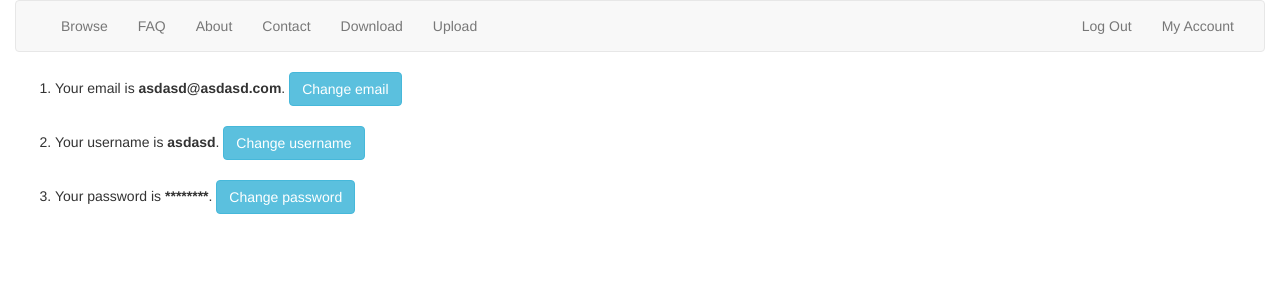
After one commit to timton/parallellearn, a Flask app: page /view_details in a window 1280 px wide. The commit adds this page. Shown: the top 300 px of the page. Run offline with Flask 2, Linux system fonts and the light colour scheme; a user stored in the database is signed in; some libraries are stand-ins or nearby versions.

Commit message:
added change details routes and templates

```diff
--- a/application.py
+++ b/application.py
@@ -44,7 +44,7 @@ def index():
     popular_projects = db.execute("SELECT * FROM (SELECT * FROM projects ORDER BY rating ASC LIMIT 5) \
                               ORDER BY rating DESC")
 
-    # render the user's home page, passing in his data
+    # render the home page, passing in the data
     return render_template("index.html", new_projects=new_projects, popular_projects=popular_projects)
 
 # register route
@@ -155,6 +155,175 @@ def log_in():
     else:
         return render_template("login.html")
 
+# view account details route
+@app.route("/view_details")
+@login_required
+def view_details():
+
+    # fetch the user
+    user = db.execute("SELECT * FROM users WHERE id = :id", id=session["user_id"])
+
+    return render_template("account_details.html", user=user[0])
+
+# change password route
+@app.route("/change_password", methods=["GET", "POST"])
+@login_required
+def change_password():
+
+    # if user reached route via POST (as by submitting a form via POST)
+    if request.method == "POST":
+
+        # ensure old password was submitted
+        if not request.form.get("old_password"):
+            return apology("must provide current password")
+
+        # ensure new password was submitted
+        elif not request.form.get("new_password"):
+            return apology("must provide new password")
+
+        # ensure new password was confirmed
+        elif not request.form.get("confirm_password"):
+            return apology("must confirm new password")
+
+        # ensure old password is correct
+        rows = db.execute("SELECT * FROM users WHERE id = :id", id=session["user_id"])
+        if not pwd_context.verify(request.form.get("old_password"), rows[0]["hash"]):
+            return apology("current password incorrect")
+
+        # ensure new password is input twice
+        elif request.form.get("new_password") != request.form.get("confirm_password"):
+            return apology("new password must be input twice")
+
+        # insure new password is different from the old one
+        if pwd_context.verify(request.form.get("new_password"), rows[0]["hash"]):
+            return apology("new password must be different from current one")
+
+        # update new password hash
+        db.execute("UPDATE users SET hash = :hash WHERE id = :id",
+                   hash=pwd_context.hash(request.form.get("new_password")), id=session["user_id"])
+
+        # redirect user to home page
+        return redirect(url_for("index"))
+
+    # else if user reached route via GET (as by clicking a link or via redirect)
+    else:
+        return render_template("change_password.html")
+
+# change email route
+@app.route("/change_email", methods=["GET", "POST"])
+@login_required
+def change_email():
+
+    # if user reached route via POST (as by submitting a form via POST)
+    if request.method == "POST":
+
+        # ensure new email was submitted
+        if not request.form.get("new_email"):
+            return apology("must provide new email")
+
+        # ensure new email is different from the current one
+        user = db.execute("SELECT * FROM users WHERE id = :id", id=session["user_id"])
+
+        if request.form.get("new_email") == user[0]["email"]:
+            return apology("new email must be different from current one")
+
+        # ensure email not already registered
+        row = db.execute("SELECT * FROM users WHERE email = :email",
+                         email=request.form.get("new_email"))
+        if row:
+            return apology("try another email")
+
+        # update new email
+        db.execute("UPDATE users SET email = :email WHERE id = :id",
+                   email=request.form.get("new_email"), id=session["user_id"])
+
+        # redirect user to home page
+        return redirect(url_for("view_details"))
+
+    # else if user reached route via GET (as by clicking a link or via redirect)
+    else:
+        return render_template("change_email.html")
+
+# change username route
+@app.route("/change_username", methods=["GET", "POST"])
+@login_required
+def change_username():
+
+    # if user reached route via POST (as by submitting a form via POST)
+    if request.method == "POST":
+
+        # ensure new username was submitted
+        if not request.form.get("new_username"):
+            return apology("must provide new username")
+
+        # ensure new username is different from the current one
+        user = db.execute("SELECT * FROM users WHERE id = :id", id=session["user_id"])
+
+        if request.form.get("new_username") == user[0]["username"]:
+            return apology("new username must be different from current one")
+
+        # ensure username not already registered
+        row = db.execute("SELECT * FROM users WHERE username = :username",
+                         username=request.form.get("new_username"))
+        if row:
+            return apology("try another username")
+
+        # update new username
+        db.execute("UPDATE users SET username = :username WHERE id = :id",
+                   email=request.form.get("new_username"), id=session["user_id"])
+
+        # redirect user to home page
+        return redirect(url_for("view_details"))
+
+    # else if user reached route via GET (as by clicking a link or via redirect)
+    else:
+        return render_template("change_username.html")
+
+# change account history route
+@app.route("/change_history", methods=["GET", "POST"])
+def change_history():
+    return
+
+    """
+    # if user reached route via POST (as by submitting a form via POST)
+    if request.method == "POST":
+
+        # ensure old password was submitted
+        if not request.form.get("old_password"):
+            return apology("must provide current password")
+
+        # ensure new password was submitted
+        elif not request.form.get("new_password"):
+            return apology("must provide new password")
+
+        # ensure new password was confirmed
+        elif not request.form.get("confirm_password"):
+            return apology("must confirm new password")
+
+        # ensure old password is correct
+        rows = db.execute("SELECT * FROM users WHERE id = :id", id=session["user_id"])
+        if not pwd_context.verify(request.form.get("old_password"), rows[0]["hash"]):
+            return apology("current password incorrect")
+
+        # ensure new password is input twice
+        elif request.form.get("new_password") != request.form.get("confirm_password"):
+            return apology("new password must be input twice")
+
+        # insure new password is different from the old one
+        if pwd_context.verify(request.form.get("new_password"), rows[0]["hash"]):
+            return apology("new password must be different from current one")
+
+        # update new password hash
+        db.execute("UPDATE users SET hash = :hash WHERE id = :id",
+                   hash=pwd_context.hash(request.form.get("new_password")), id=session["user_id"])
+
+        # redirect user to home page
+        return redirect(url_for("index"))
+
+    # else if user reached route via GET (as by clicking a link or via redirect)
+    else:
+        return render_template("my_account.html")
+    """
 
 ######################
 # DONE UP UNTIL HERE #
@@ -341,46 +510,3 @@ def sell():
 
         # ... and render the selling interface
         return render_template("sell.html", stocks=stocks)
-
-@app.route("/mamange_account", methods=["GET", "POST"])
-def manage_account():
-    """Change password."""
-
-    # if user reached route via POST (as by submitting a form via POST)
-    if request.method == "POST":
-
-        # ensure old password was submitted
-        if not request.form.get("old_password"):
-            return apology("must provide current password")
-
-        # ensure new password was submitted
-        elif not request.form.get("new_password"):
-            return apology("must provide new password")
-
-        # ensure new password was confirmed
-        elif not request.form.get("confirm_password"):
-            return apology("must confirm new password")
-
-        # ensure old password is correct
-        rows = db.execute("SELECT * FROM users WHERE id = :id", id=session["user_id"])
-        if not pwd_context.verify(request.form.get("old_password"), rows[0]["hash"]):
-            return apology("current password incorrect")
-
-        # ensure new password is input twice
-        elif request.form.get("new_password") != request.form.get("confirm_password"):
-            return apology("new password must be input twice")
-
-        # insure new password is different from the old one
-        if pwd_context.verify(request.form.get("new_password"), rows[0]["hash"]):
-            return apology("new password must be different from current one")
-
-        # update new password hash
-        db.execute("UPDATE users SET hash = :hash WHERE id = :id",
-                   hash=pwd_context.hash(request.form.get("new_password")), id=session["user_id"])
-
-        # redirect user to home page
-        return redirect(url_for("index"))
-
-    # else if user reached route via GET (as by clicking a link or via redirect)
-    else:
-        return render_template("account.html")
--- /dev/null
+++ b/templates/account_details.html
@@ -0,0 +1,24 @@
+{% extends "layout.html" %}
+
+{% block title %}
+    Account Details
+{% endblock %}
+
+{% block main %}
+    <ol align="left">
+        <li>
+            Your email is <strong>{{ user["email"] }}</strong>.
+            <a href="{{ url_for('change_email') }}" class="btn btn-info" role="button">Change email</a>
+        </li>
+        </br>
+        <li>
+            Your username is <strong>{{ user["username"] }}</strong>.
+            <a href="{{ url_for('change_username') }}" class="btn btn-info" role="button">Change username</a>
+        </li>
+        </br>
+        <li>
+            Your password is <strong>********</strong>.
+            <a href="{{ url_for('change_password') }}" class="btn btn-info" role="button">Change password</a>
+        </li>
+    </ol>
+{% endblock %}
--- a/templates/account.html
+++ b/templates/change_password.html
@@ -1,7 +1,7 @@
 {% extends "layout.html" %}
 
 {% block title %}
-    Change password
+    Change Password
 {% endblock %}
 
 {% block main %}
--- a/templates/layout.html
+++ b/templates/layout.html
@@ -40,7 +40,18 @@
                         {% if session.user_id %}
                             <ul class="nav navbar-nav navbar-right">
                                 <li><a href="{{ url_for('log_out') }}">Log Out</a></li>
-                                <li><a href="{{ url_for('manage_account') }}">Manage Account</a></li>
+
+                                <!--
+                                navigation dropdown bootstrap
+                                https://www.w3schools.com/bootstrap/bootstrap_navbar.asp
+                                -->
+                                <li class="dropdown">
+                                    <a class="dropdown-toggle" data-toggle="dropdown" href="#">My Account</a>
+                                    <ul class="dropdown-menu">
+                                        <li><a href="{{ url_for('view_details') }}">Account details</a></li>
+                                        <li><a href="{{ url_for('change_history') }}">Account history</a></li>
+                                    </ul>
+                                </li>
                             </ul>
                         {% else %}
                             <ul class="nav navbar-nav navbar-right">
--- /dev/null
+++ b/toimprove.txt
@@ -0,0 +1,2 @@
+- live registration form validation
+jQuery http://www.geektantra.com/projects/jquery-form-validate/advanced_demo/
```
Also changed, not shown: templates/change_email.html (added, +18 -0 lines), templates/change_username.html (added, +18 -0 lines), parallellearn.db.
